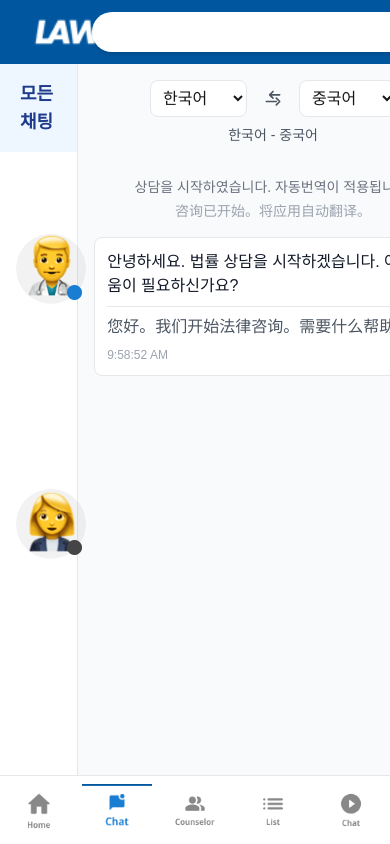
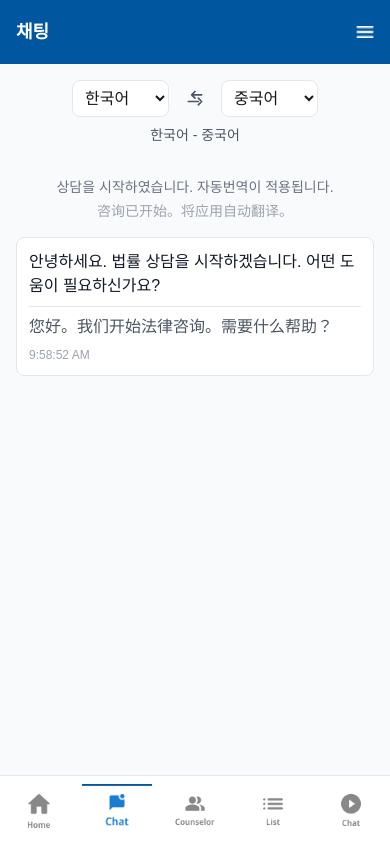
Before and after one commit to LawCare/Law_Care-FE, a Next.js app: page / in a window 390 px wide. Built offline with nearby package versions, Linux system fonts and the light colour scheme.

Commit message:
feat: 반응형css

```diff
--- a/src/app/page.jsx
+++ b/src/app/page.jsx
@@ -43,7 +43,7 @@ const Chatpage = () => {
         </header>
 
         <div className="flex flex-grow">
-          <section className="w-full lg:w-[18%] border-r">
+          <section className="w-full md:w-[18%] border-r hidden md:block">
             {/* `lg:w-[18%]` 추가: 데스크탑에서만 넓이를 18%로 설정 */}
             <AllChatPage />
           </section>
--- a/src/components/AllChat/AllChat.jsx
+++ b/src/components/AllChat/AllChat.jsx
@@ -4,26 +4,26 @@ import manicon from '../../assets/icons/man icon.png';
 import womanicon from '../../assets/icons/woman icon.png';
 import inprogress from '../../assets/icons/in progress.png';
 import end from '../../assets/icons/end.png';
-import progress from '../../assets/icons/progress.png';
 
 const AllChat = () => {
   return (
-    <div className=" min-h-screen w-full ">
+    <div className="hidden lg:block min-h-screen w-full">
+      {/* 데스크탑에서만 표시되도록 lg:block 사용 */}
       <div className="flex justify-between items-center px-5 py-4 bg-custom-sky-blue2 ">
-        <h2 className="text-lg font-extrabold text-blue-900 w-full  ">모든 채팅</h2>
+        <h2 className="text-lg font-extrabold text-blue-900 w-full">모든 채팅</h2>
       </div>
 
       <div className="space-y-4">
-        <div className="flex items-center bg-white rounded-lg py-3 px-4 ">
+        <div className="flex items-center bg-white rounded-lg py-3 px-4">
           <div className="flex-shrink-0 relative">
             <Image src={manicon} alt="Consultant 1" width={70} height={70} className="rounded-full" />
             <div className="absolute bottom-1 right-1">
               <Image src={inprogress} alt="inprogress" width={15} height={15} />
             </div>
           </div>
-          <div className="ml-4 flex-grow ">
+          <div className="ml-4 flex-grow">
             <h3 className="font-semibold text-[14px] text-gray-900">김은채</h3>
-            <p className=" text-[12px] text-gray-600">노동법 전문상담가</p>
+            <p className="text-[12px] text-gray-600">노동법 전문상담가</p>
           </div>
           <div className="text-right">
             <span className="block text-[10px] text-gray-500 mb-1">오후 7시 30분</span>
@@ -34,7 +34,7 @@ const AllChat = () => {
         </div>
 
         <div className="flex items-center bg-white rounded-lg py-3 px-4">
-          <div className="flex-shrink-0 relative ">
+          <div className="flex-shrink-0 relative">
             <Image src={womanicon} alt="Consultant 2" width={70} height={70} className="rounded-full" />
             <div className="absolute bottom-1 right-1">
               <Image src={end} alt="end" width={15} height={15} />
--- a/src/components/SearchBar/Search.jsx
+++ b/src/components/SearchBar/Search.jsx
@@ -3,29 +3,46 @@ import Image from 'next/image';
 import logo from '../../assets/icons/logo.png';
 import search from '../../assets/icons/search.png';
 import globals from '../../assets/icons/globals.png';
+import hamburger from '../../assets/icons/hamburger.png';
 
 const Search = () => {
   return (
-    <div className="flex items-center justify-between bg-custom-light-blue h-16 px-4">
+    <div className="bg-custom-light-blue h-16 px-4">
+      {/* 데스크톱 뷰 */}
+      <div className="hidden lg:flex items-center justify-between h-full">
         {/* 로고 */}
         <div className="flex-shrink-0 ml-4">
           <Image src={logo} alt="LAWCARE Logo" width={140} height={20} />
         </div>
 
-      <div className="flex-grow flex justify-center ">
+        {/* 검색창 */}
+        <div className="flex-grow flex justify-center">
           <div className="flex items-center bg-white rounded-full w-[500px] py-2 shadow-md -translate-x-20">
-          <input type="text" className="bg-transparent w-full outline-none text-gray- pl-4" />
+            <input type="text" className="bg-transparent w-full outline-none text-gray-700 pl-4" />
             <button className="mr-4">
               <Image src={search} alt="Search Icon" width={20} height={20} />
             </button>
           </div>
+        </div>
 
+        {/* 글로벌 아이콘 */}
         <div className="flex-shrink-0 flex items-center translate-x-[550px]">
           <button>
             <Image src={globals} alt="globals" width={25} height={25} />
           </button>
         </div>
       </div>
+
+      {/* 모바일 뷰 */}
+      <div className="flex lg:hidden items-center justify-between h-full">
+        {/* 텍스트 */}
+        <div className="text-white text-lg font-bold">채팅</div>
+
+        {/* 메뉴 아이콘 */}
+        <button>
+          <Image src={hamburger} alt="hamburger Icon" width={18} height={18} />
+        </button>
+      </div>
     </div>
   );
 };
```
Also changed, not shown: src/assets/icons/hamburger.png (added). Lines whose indentation alone changed are shown as unchanged.
